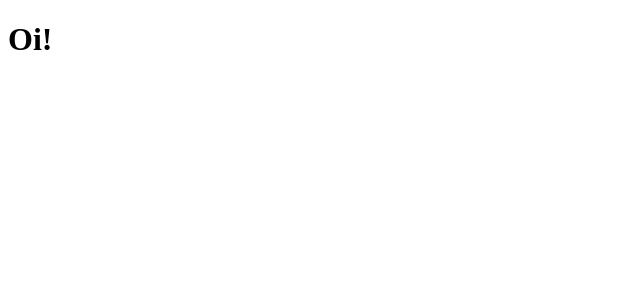
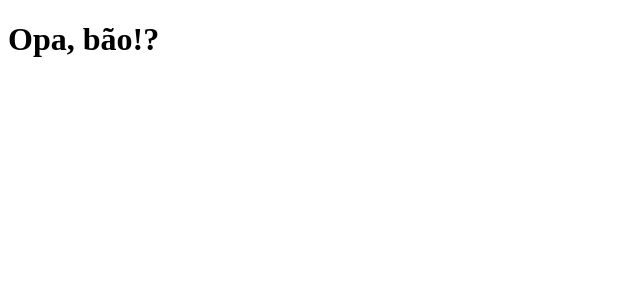
Before and after one commit to ogustavohp/clone-tabnews, a Next.js app: page / in a window 1280 px wide. Shown: the top 300 px of the page, without its empty margins (0-640 px from the left). Built offline with nearby package versions, Linux system fonts and the light colour scheme.

Commit message:
change message on the home page

```diff
--- a/pages/index.js
+++ b/pages/index.js
@@ -1,6 +1,6 @@
 function Home() {
   return (
-    <h1>Oi!</h1>
+    <h1>Opa, bão!?</h1>
   )
 }
 export default Home
```
